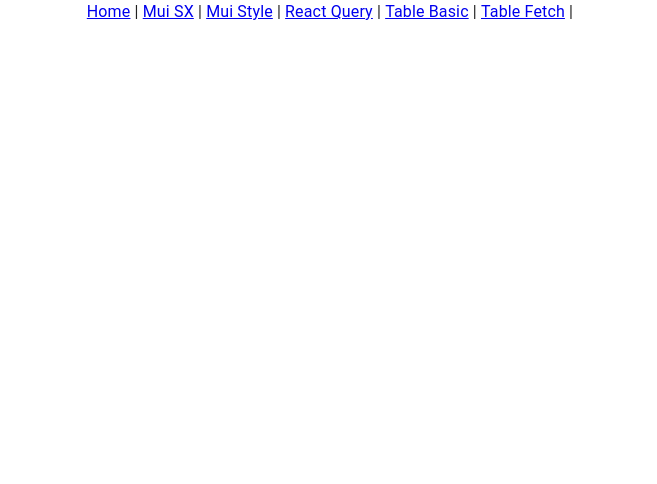
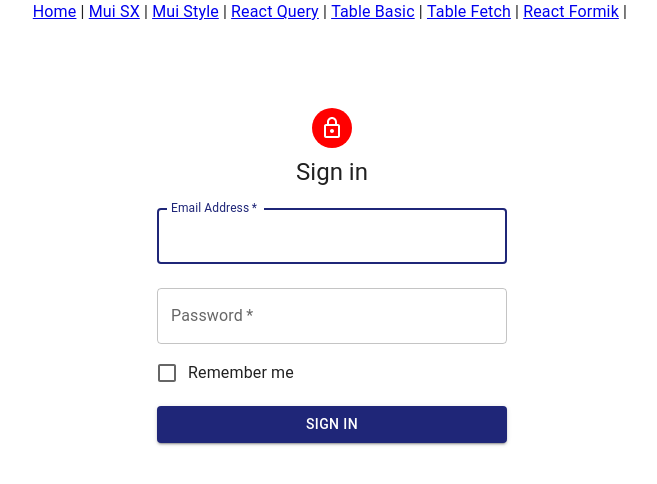
Before and after one commit to ShoLn/newcome-tr, a React (Create React App) app: page /react-formik in a window 1280 px wide. Shown: the top 484 px of the page, without its empty margins (308-965 px from the left). Built offline with nearby package versions, Linux system fonts and the light colour scheme.

Commit message:
react-formik practicing

```diff
--- a/package.json
+++ b/package.json
@@ -17,6 +17,7 @@
     "@types/react-dom": "^18.0.6",
     "axios": "^0.27.2",
     "dotenv": "^16.0.2",
+    "formik": "^2.2.9",
     "react": "^18.2.0",
     "react-dom": "^18.2.0",
     "react-query": "^3.39.1",
--- a/src/App.tsx
+++ b/src/App.tsx
@@ -24,6 +24,7 @@ const Navbar = () => {
       <Link to="react-query">React Query</Link> |&nbsp;
       <Link to="table-basic">Table Basic</Link> |&nbsp;
       <Link to="table-fetch">Table Fetch</Link> |&nbsp;
+      <Link to="react-formik">React Formik</Link> |&nbsp;
     </Box>
   )
 }
--- a/src/Routes.tsx
+++ b/src/Routes.tsx
@@ -9,6 +9,7 @@ const MuiSX = lazy(() => import('./pages/mui-sx'))
 const ReactQuery = lazy(() => import('./pages/react-query'))
 const TableBasic = lazy(() => import('./pages/react-table/basic'))
 const TableFetch = lazy(() => import('./pages/react-table/fetch'))
+const ReactFormik = lazy(() => import('./pages/react-formik'))
 
 const SuspenseWrapper = ({
   component: Component,
@@ -44,6 +45,10 @@ const Routing = () => {
         path="/table-fetch"
         element={<SuspenseWrapper component={TableFetch} />}
       />
+      <Route
+        path="/react-formik"
+        element={<SuspenseWrapper component={ReactFormik} />}
+      />
     </Routes>
   )
 }
--- /dev/null
+++ b/src/pages/react-formik/index.js
@@ -0,0 +1,78 @@
+import * as React from "react";
+import Avatar from "@mui/material/Avatar";
+import Button from "@mui/material/Button";
+import TextField from "@mui/material/TextField";
+import FormControlLabel from "@mui/material/FormControlLabel";
+import Checkbox from "@mui/material/Checkbox";
+import Box from "@mui/material/Box";
+import LockOutlinedIcon from "@mui/icons-material/LockOutlined";
+import Typography from "@mui/material/Typography";
+import { useFormik } from "formik";
+
+function ReactFormikPage() {
+  const formik = useFormik({
+    initialValues: {
+      email: "",
+      password: "",
+    },
+  });
+
+  return (
+    <Box
+      sx={{
+        marginTop: 25,
+        display: "flex",
+        flexDirection: "column",
+        alignItems: "center",
+        width: "350px",
+      }}
+    >
+      <Avatar sx={{ m: 2, bgcolor: "red" }}>
+        <LockOutlinedIcon />
+      </Avatar>
+      <Typography component="h1" variant="h5">
+        Sign in
+      </Typography>
+      <Box component="form" noValidate sx={{ mt: 1 }}>
+        <TextField
+          onChange={formik.handleChange}
+          value={formik.values.email}
+          margin="normal"
+          required
+          fullWidth
+          id="email"
+          label="Email Address"
+          name="email"
+          autoComplete="email"
+          autoFocus
+        />
+        <TextField
+          onChange={formik.handleChange}
+          value={formik.values.password}
+          margin="normal"
+          required
+          fullWidth
+          name="password"
+          label="Password"
+          type="password"
+          id="password"
+          autoComplete="current-password"
+        />
+        <FormControlLabel
+          control={<Checkbox value="remember" color="primary" />}
+          label="Remember me"
+        />
+        <Button
+          type="submit"
+          fullWidth
+          variant="contained"
+          sx={{ mt: 3, mb: 2 }}
+        >
+          Sign In
+        </Button>
+      </Box>
+    </Box>
+  );
+}
+
+export default ReactFormikPage;
```
Also changed, not shown: 1 other file (tests, documents, lock files or other folders).
